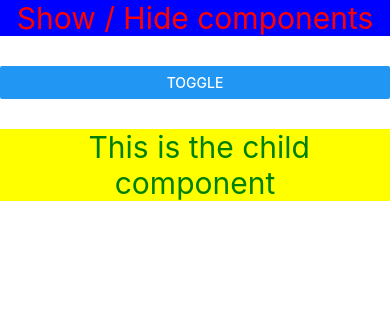
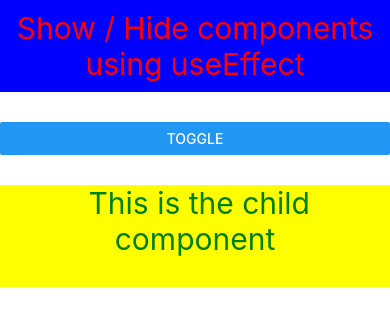
Before and after one commit to ashimaakash03/react-native-series, a React Native app: screen / in a window 390 px wide. Shown: the top 326 px of the page. Built offline with nearby package versions, Linux system fonts and the light colour scheme.

Commit message:
displayed both messages using useEffect on show/hide child components

```diff
--- a/App.tsx
+++ b/App.tsx
@@ -5,20 +5,22 @@ const App = (): React.JSX.Element =>{
 	const [display, setDisplay]= useState(true);
 	return(
 		<View>
-			<Text style={{color:'#f00', backgroundColor:'#00f', fontSize:30, marginBottom:30, textAlign: 'center'}}>
-				Show / Hide components
+			<Text style={{color:'#f00', backgroundColor:'#00f', fontSize:30, marginBottom:30, padding:10, textAlign: 'center'}}>
+				Show / Hide components using useEffect
 			</Text>
-			{/*<Button title='Show Component' onPress={() => setDisplay(true)}/>
-			<Button title='Hide Component' onPress={() => setDisplay(false)}/>
-			{display  ? <View style={{marginTop:30}}><Child/></View>: null}*/}
-			<Button title='Toggle' onPress={() => setDisplay(!display)}/>
-			{display  ? <View style={{marginTop:30}}><Child/></View>: null}
-
-		</View>
+			<Button title='Toggle' onPress={()=>setDisplay(!display)}/>
+			{display? <View style={{color:'purple', backgroundColor:'yellow', marginTop: 30}}><Child/></View>: null}
+			</View>
 	)
 }
 
 const Child= (): React.JSX.Element =>{
+	useEffect(()=>{
+		return ()=>{console.warn('Child component unmounted');}
+	})
+	useEffect (()=>{
+		console.warn("Child component mounted");
+	})
 	return(
 		<View>
 		<Text style={{color:'green', backgroundColor:'yellow', fontSize:30, marginBottom:30, textAlign: 'center'}}> This is the child component</Text>
```
